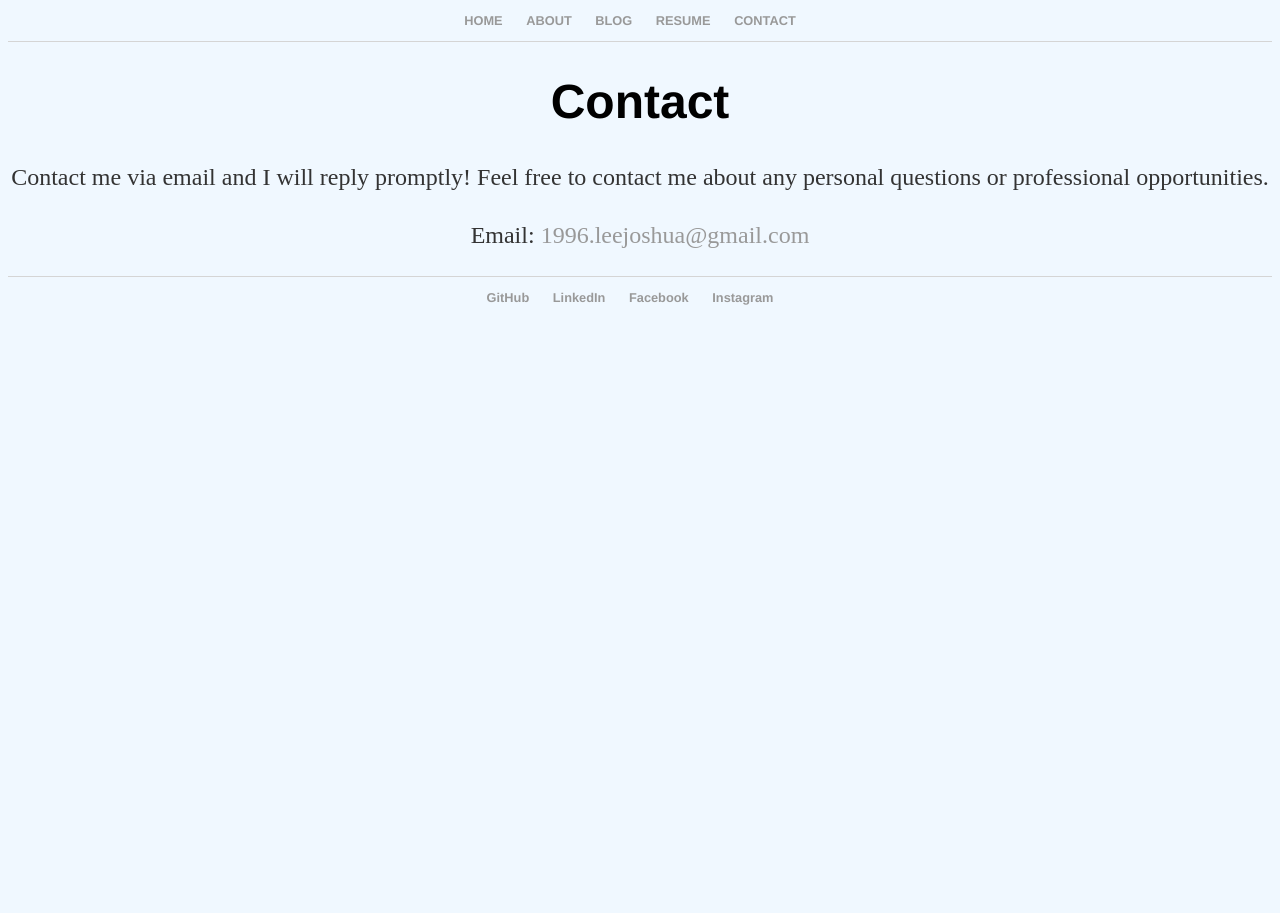
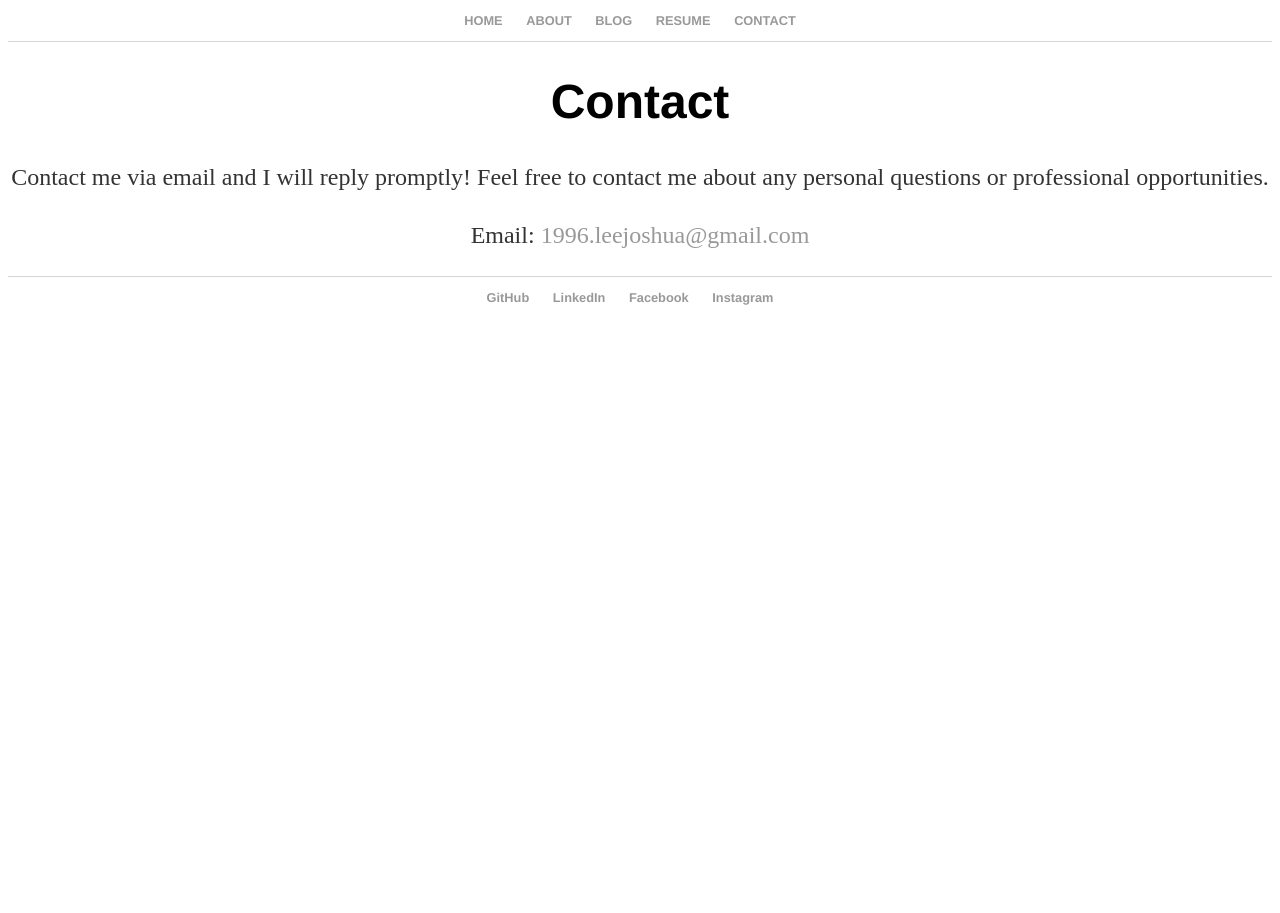
Before and after one commit to 1996leejoshua/1996leejoshua.github.io, a Jekyll site: the page built from contact/index.html, in a window 1280 px wide. Built offline with Jekyll 4.4.1, drawn with Linux system fonts in a browser that asks for light colours.

Commit message:
Update main.css

```diff
--- a/css/main.css
+++ b/css/main.css
@@ -49,7 +49,7 @@ ul.posts li {
 }
 body, html, main {
 	height: 100%;
-	background-color: aliceblue;
+	/*background-color: aliceblue;*/
 }
 .cd-fixed-bg {
 	min-height: 100%;
```
